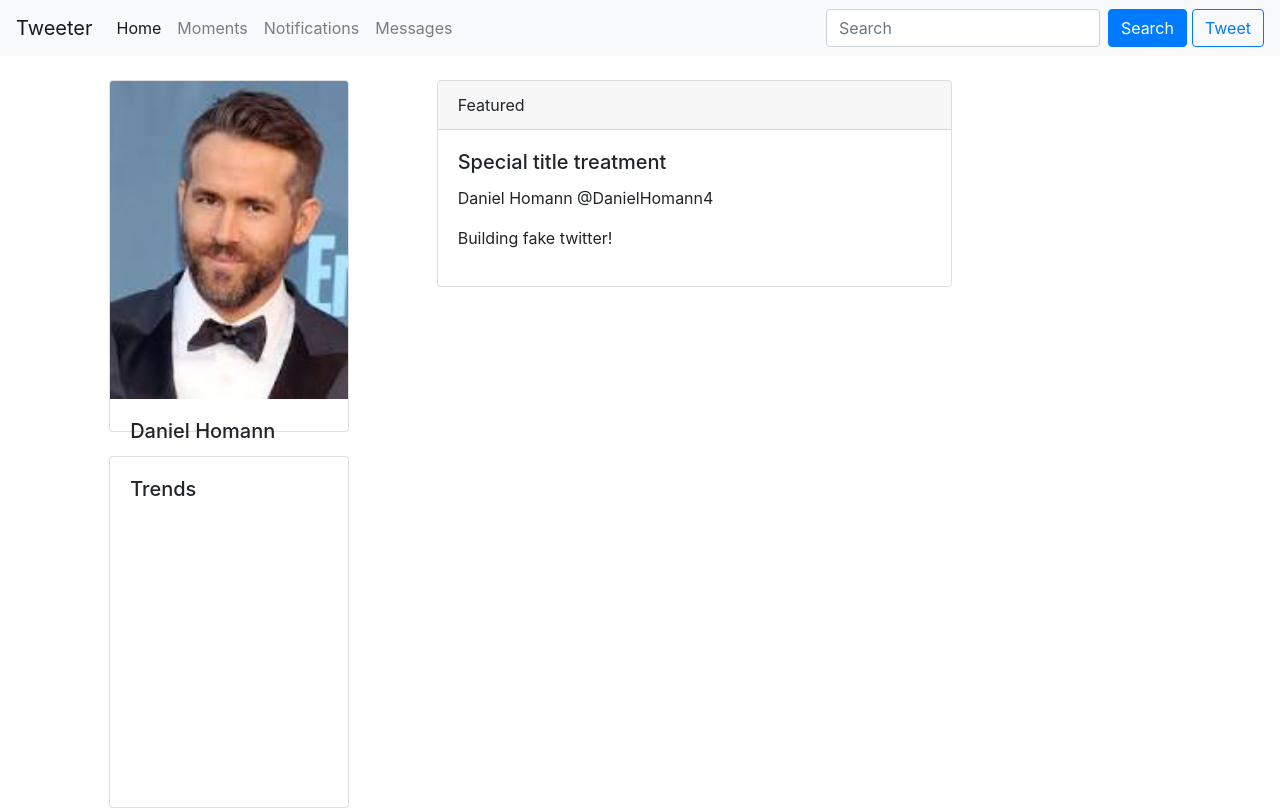
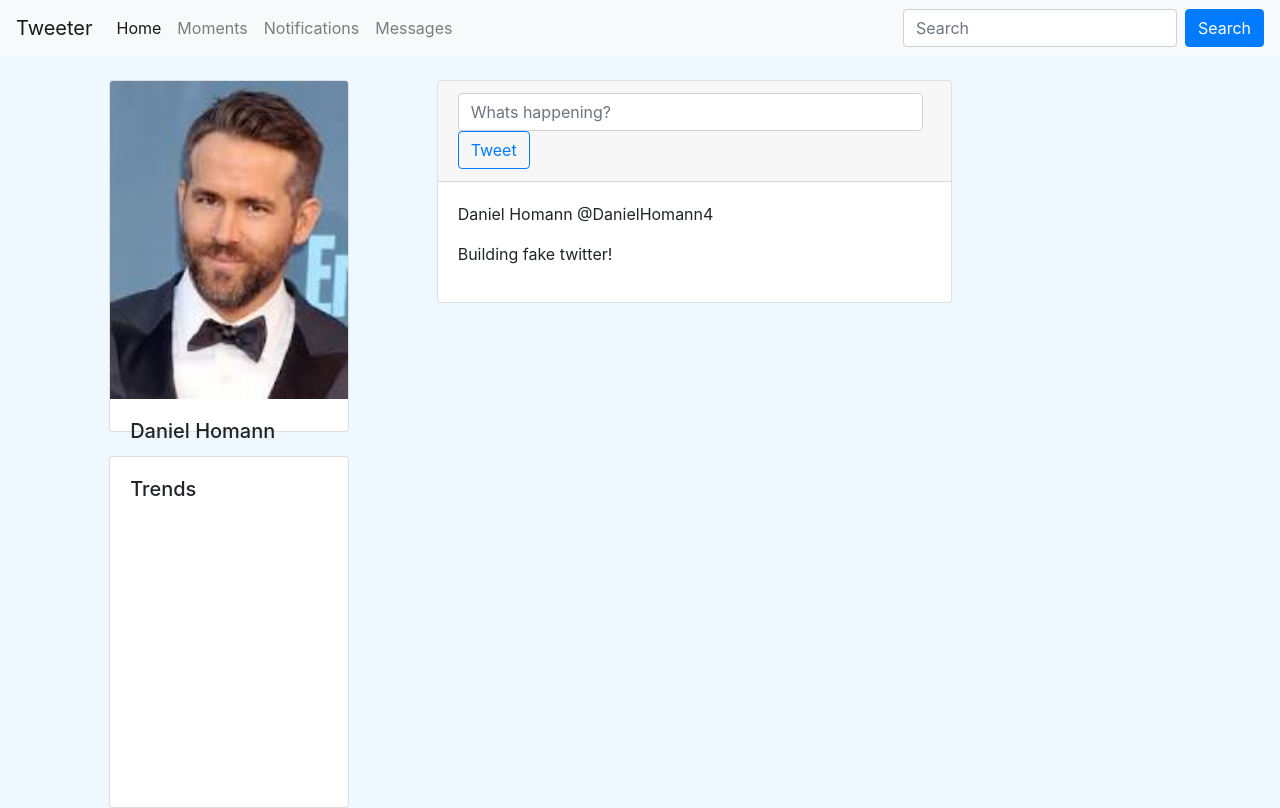
Before and after one commit to danielhomann4/Tweeter, a plain HTML site: page Public/profile.html in a window 1280 px wide. Drawn offline with nearby package versions, Linux system fonts and the light colour scheme.

Commit message:
got post board design

```diff
--- a/Public/Style/style.css
+++ b/Public/Style/style.css
@@ -14,6 +14,14 @@
 /* ////////////////// */
 
 /* profile page */
+#profilepage {
+    height: 100%;
+    background-color:#F0F8FF;
+}
 #tweet {
     margin-left: 5px;
 }
+
+#happening {
+    width: 495px;
+}
--- a/Public/profile.html
+++ b/Public/profile.html
@@ -34,7 +34,7 @@
     ></script>
     <title>Tweeter</title>
   </head>
-  <body>
+  <body id="profilepage">
     <div class="contanier">
       <nav class="navbar navbar-expand-lg navbar-light bg-light">
         <a class="navbar-brand" href="#">Tweeter</a>
@@ -78,13 +78,6 @@
               Search
             </button>
           </form>
-          <button
-            class="btn btn-outline-primary my-2 my-sm-0"
-            id="tweet"
-            type="submit"
-          >
-            Tweet
-          </button>
         </div>
       </nav>
       <br/>
@@ -109,10 +102,12 @@
         <div class="col-md-5">
           <div class="card">
             <div class="card-header">
-              Featured
+                <form class="form-inline my-2 my-lg-0">
+                    <input class="form-control mr-sm-2" type="search" placeholder="Whats happening?" aria-label="Search" id="happening">
+                    <button class="btn btn-outline-primary my-2 my-sm-0" type="submit">Tweet</button>
+                  </form>
             </div>
             <div class="card-body">
-              <h5 class="card-title">Special title treatment</h5>
               <p class="card-text">
                 Daniel Homann @DanielHomann4 <div id="time"></div>
                 <div id="post">Building fake twitter!</div>
```
